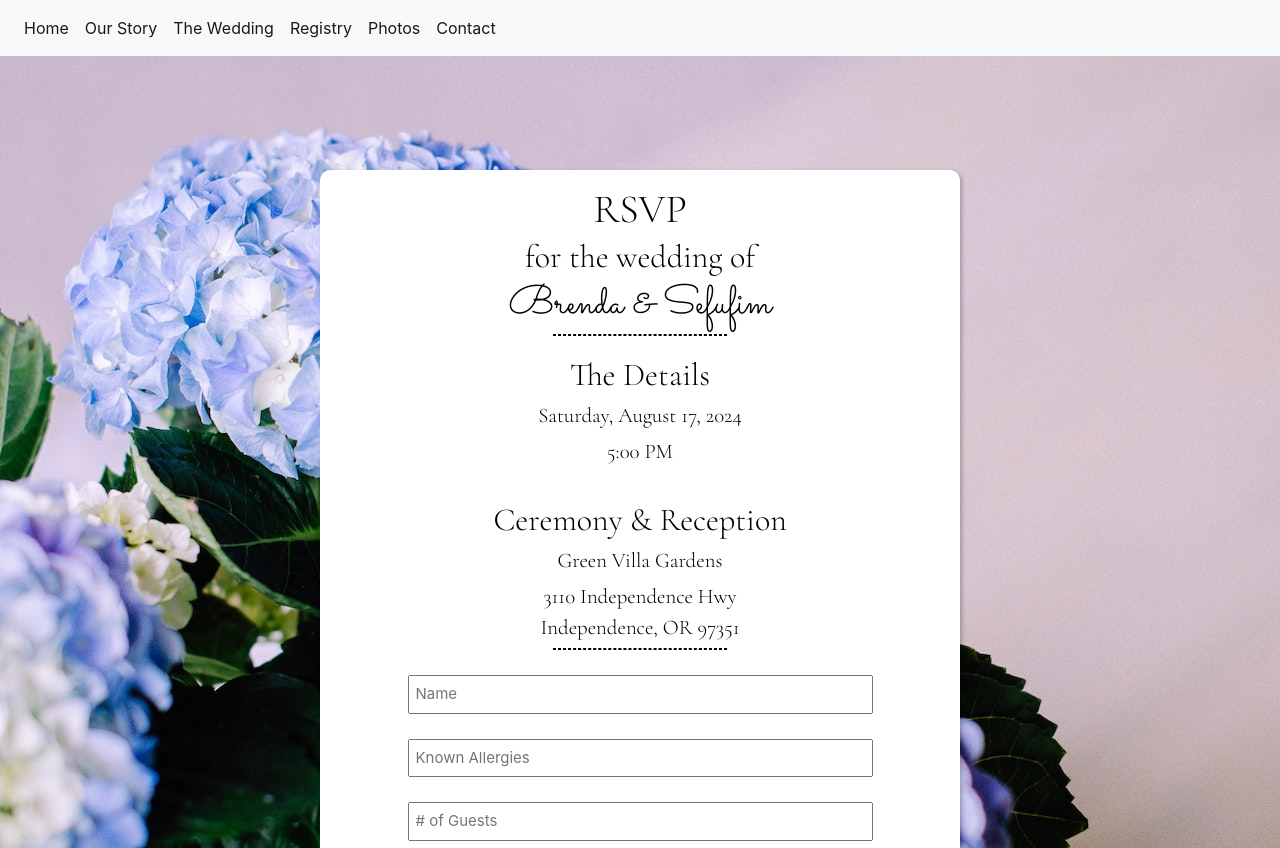
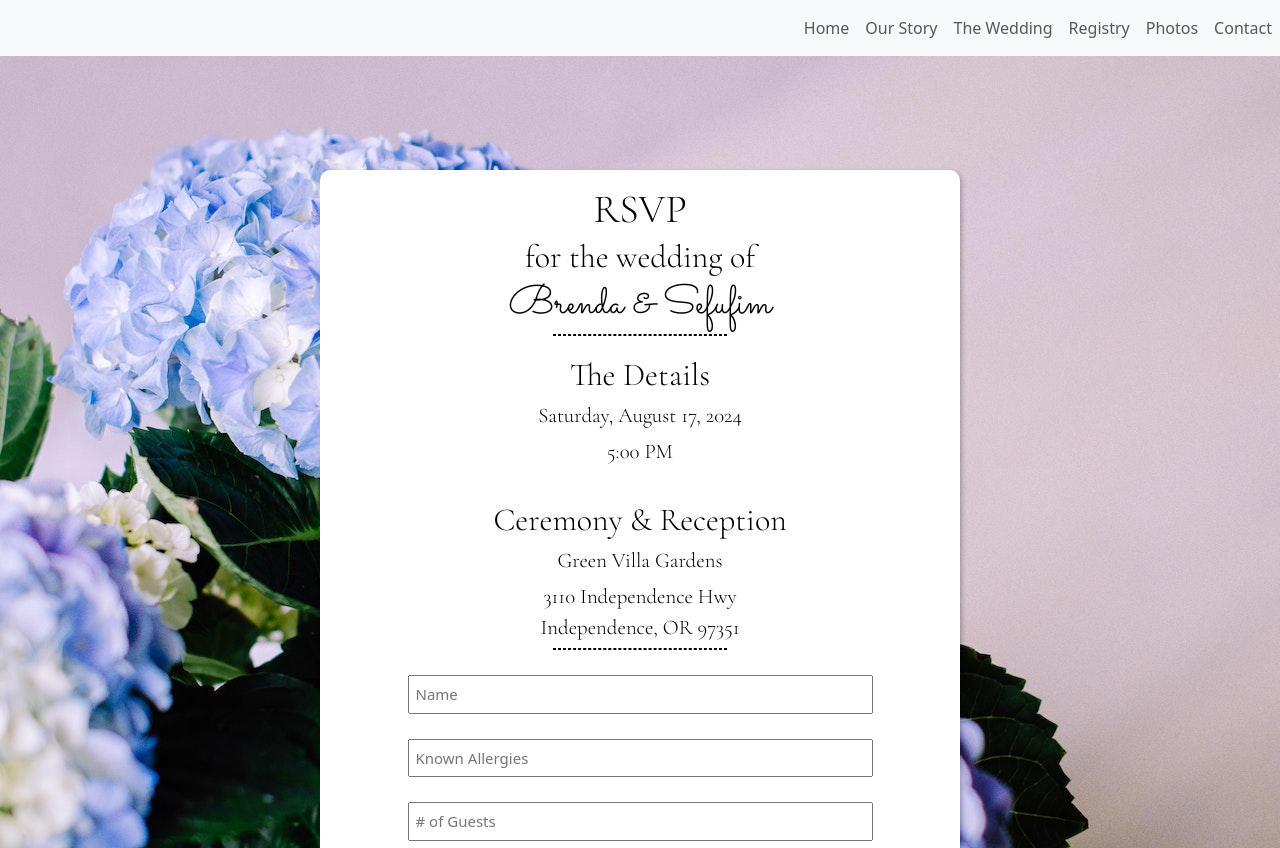
Before and after one commit to sefu-alv/wedding-web, a website: page sefubrenda.com/rsvp/rsvp.html in a window 1280 px wide. Shown: the top 848 px of the page. Drawn offline with nearby package versions, Linux system fonts and the light colour scheme.

Commit message:
fixed nav-bar

```diff
--- a/sefubrenda.com/rsvp/css/rsvp.css
+++ b/sefubrenda.com/rsvp/css/rsvp.css
@@ -3,6 +3,23 @@ body {
   background-size: cover;
   background-repeat: no-repeat;
   height: 100vh;
+}
+li {
+  list-style: none;
+  transition: 0.5s;
+}
+a {
+  text-decoration: none;
+  color: var(--dark);
+  font-size: 2.5rem;
+  font-weight: 500;
+}
+
+ul:hover li {
+  filter: blur(5px);
+}
+ul li:hover {
+  filter: blur(0px);
 }
   .top {
 
--- a/sefubrenda.com/rsvp/rsvp.html
+++ b/sefubrenda.com/rsvp/rsvp.html
@@ -5,11 +5,11 @@
     <meta name="viewport" content="width=device-width, initial-scale=1.0" />
     <title>Our Wedding</title>
     <link
-      rel="stylesheet"
-      href="https://cdn.jsdelivr.net/npm/bootstrap@4.4.1/dist/css/bootstrap.min.css"
-      integrity="sha384-Vkoo8x4CGsO3+Hhxv8T/Q5PaXtkKtu6ug5TOeNV6gBiFeWPGFN9MuhOf23Q9Ifjh"
-      crossorigin="anonymous"
-    />
+         href="https://cdn.jsdelivr.net/npm/bootstrap@5.3.2/dist/css/bootstrap.min.css"
+         rel="stylesheet"
+         integrity="sha384-T3c6CoIi6uLrA9TneNEoa7RxnatzjcDSCmG1MXxSR1GAsXEV/Dwwykc2MPK8M2HN"
+         crossorigin="anonymous"
+         />
     <link rel="stylesheet" href="./css/rsvp.css" />
     <!-- Google fonts -->
     <link rel="preconnect" href="https://fonts.googleapis.com" />
@@ -35,25 +35,25 @@
         <span class="navbar-toggler-icon"></span>
       </button>
       <div class="collapse navbar-collapse" id="navbarNav">
-        <ul class="navbar-nav">
-          <li class="nav-item active">
+        <ul class="navbar-nav ms-auto text-center mb-2 mb-lg-0">
+          <li class="nav-item ">
             <a class="nav-link" href="../index.html"
-              >Home <span class="sr-only">(current)</span></a
+              >Home </span></a
             >
           </li>
-          <li class="nav-item active">
+          <li class="nav-item ">
             <a class="nav-link" href="../story/story.html">Our Story</a>
           </li>
-          <li class="nav-item active">
-            <a class="nav-link disabled" href="#">The Wedding</a>
+          <li class="nav-item ">
+            <a class="nav-link " href="#">The Wedding</a>
           </li>
-          <li class="nav-item active">
+          <li class="nav-item ">
             <a class="nav-link" href="#">Registry</a>
           </li>
-          <li class="nav-item active">
+          <li class="nav-item ">
             <a class="nav-link" href="#">Photos</a>
           </li>
-          <li class="nav-item active">
+          <li class="nav-item ">
             <a class="nav-link" href="#">Contact</a>
           </li>
         </ul>
```
